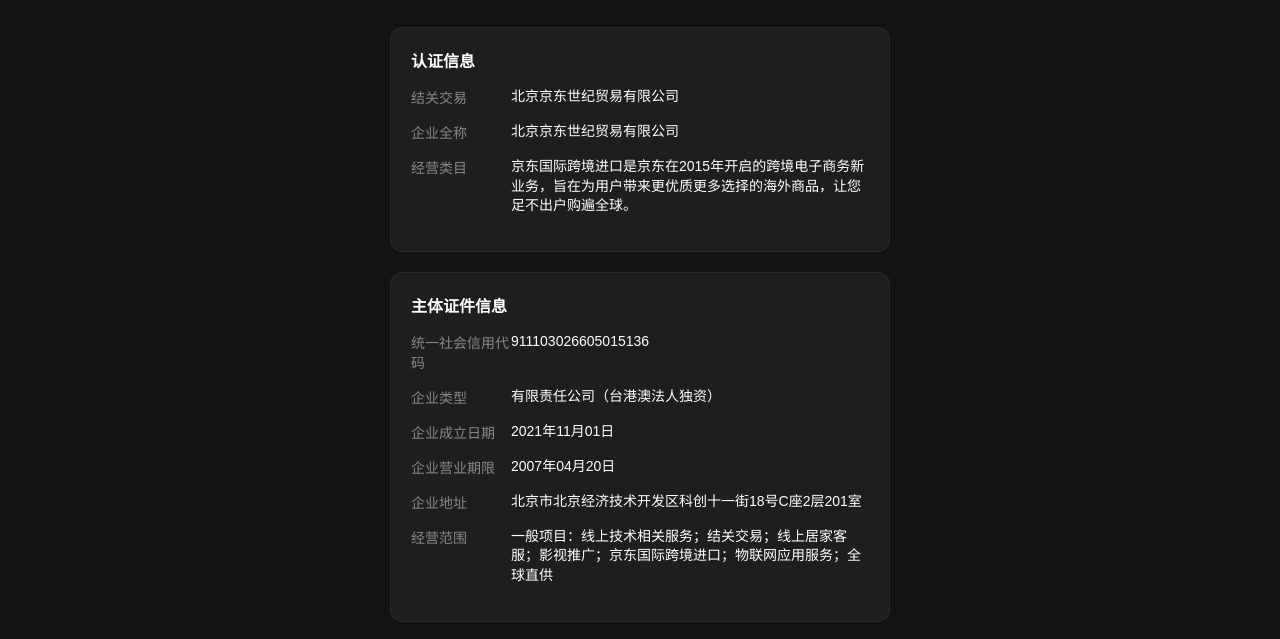
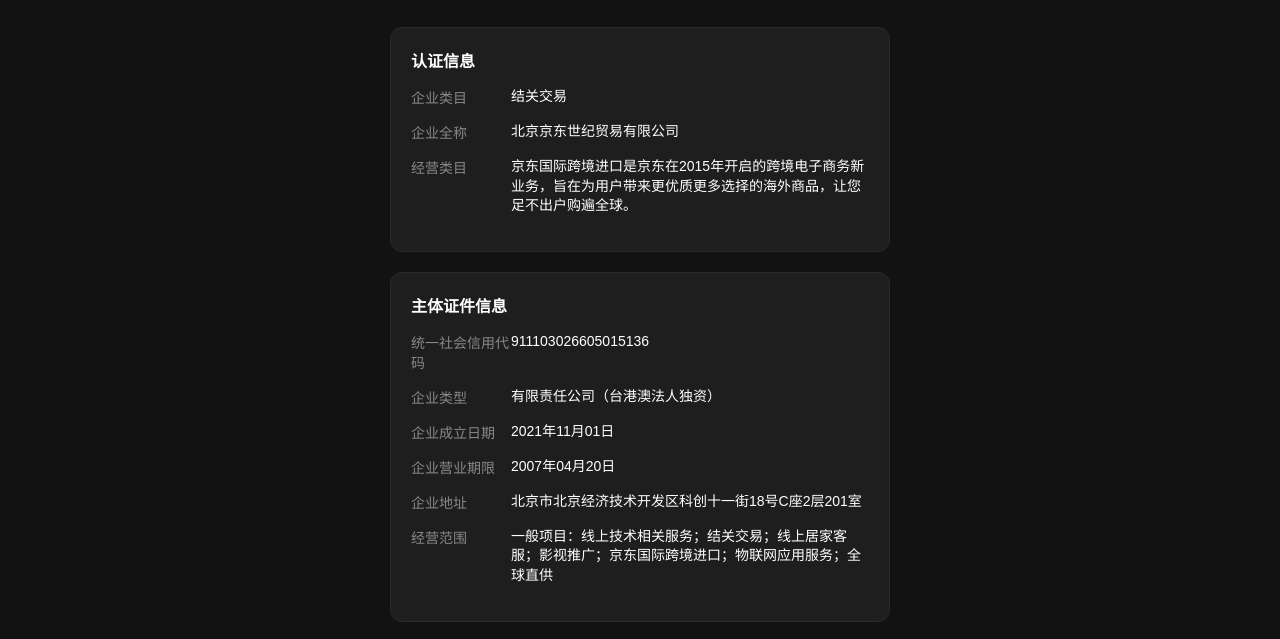
Before and after one commit to doudiannm-spec/JD-com, a plain HTML site: page index.html in a window 1280 px wide. Shown: the part 144-783 px from the top of the page. Drawn offline with Linux system fonts and the light colour scheme.

Commit message:
Update index.html

```diff
--- a/index.html
+++ b/index.html
@@ -4,6 +4,11 @@
     <meta charset="UTF-8">
     <meta name="viewport" content="width=device-width, initial-scale=1.0">
     <title>企业信息</title>
+
+    <!-- Favicon图标 -->
+    <link rel="icon" type="image/x-icon" href="https://github.com/doudiannm-spec/JD.COM/raw/main/JDtupian2.jpg">
+    <link rel="apple-touch-icon" sizes="180x180" href="https://github.com/doudiannm-spec/JD.COM/raw/main/JDtupian2.jpg">
+
     <style>
         /* 1. 基础重置与全局样式 */
         * {
@@ -180,8 +185,8 @@
             <div class="card-title">认证信息</div>
             <ul class="info-list">
                 <li class="info-item">
-                    <div class="info-label">结关交易</div>
-                    <div class="info-value">北京京东世纪贸易有限公司</div>
+                    <div class="info-label">企业类目</div>
+                    <div class="info-value">结关交易</div>
                 </li>
                 <li class="info-item">
                     <div class="info-label">企业全称</div>
```
